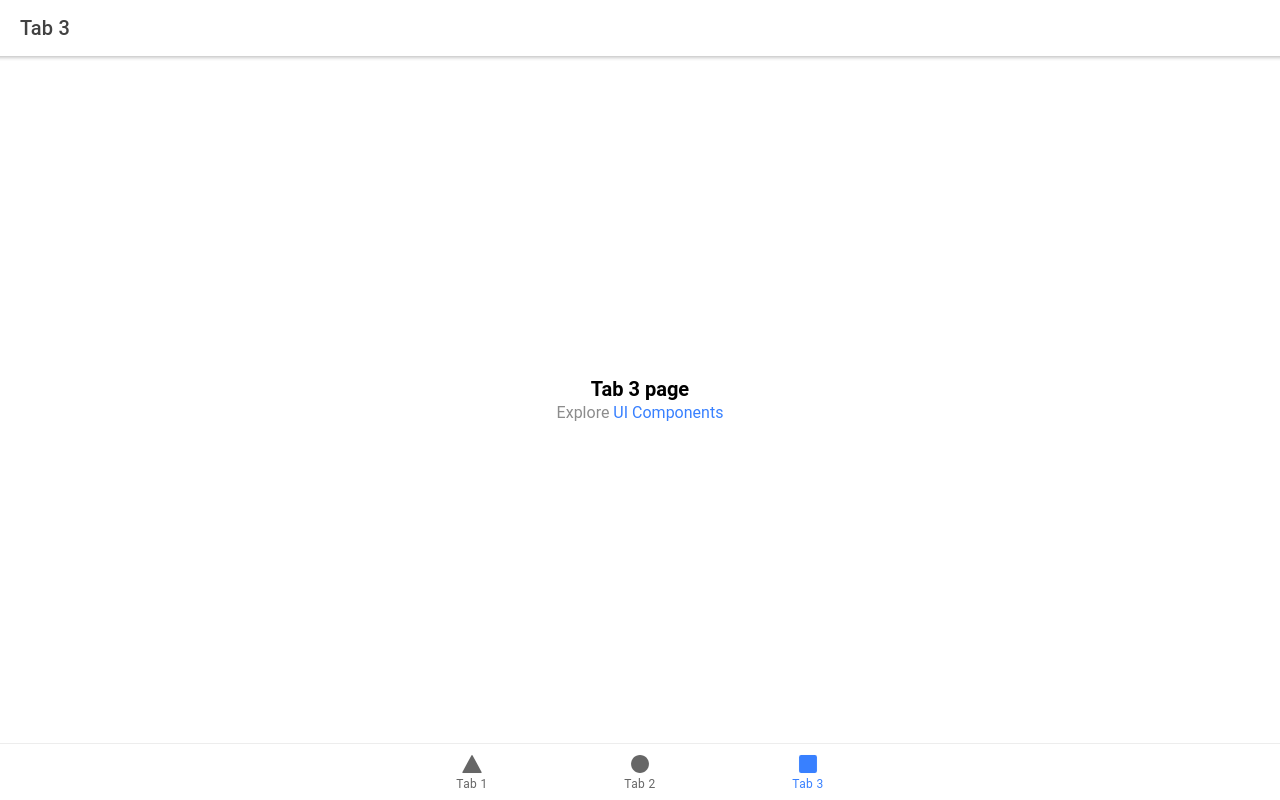
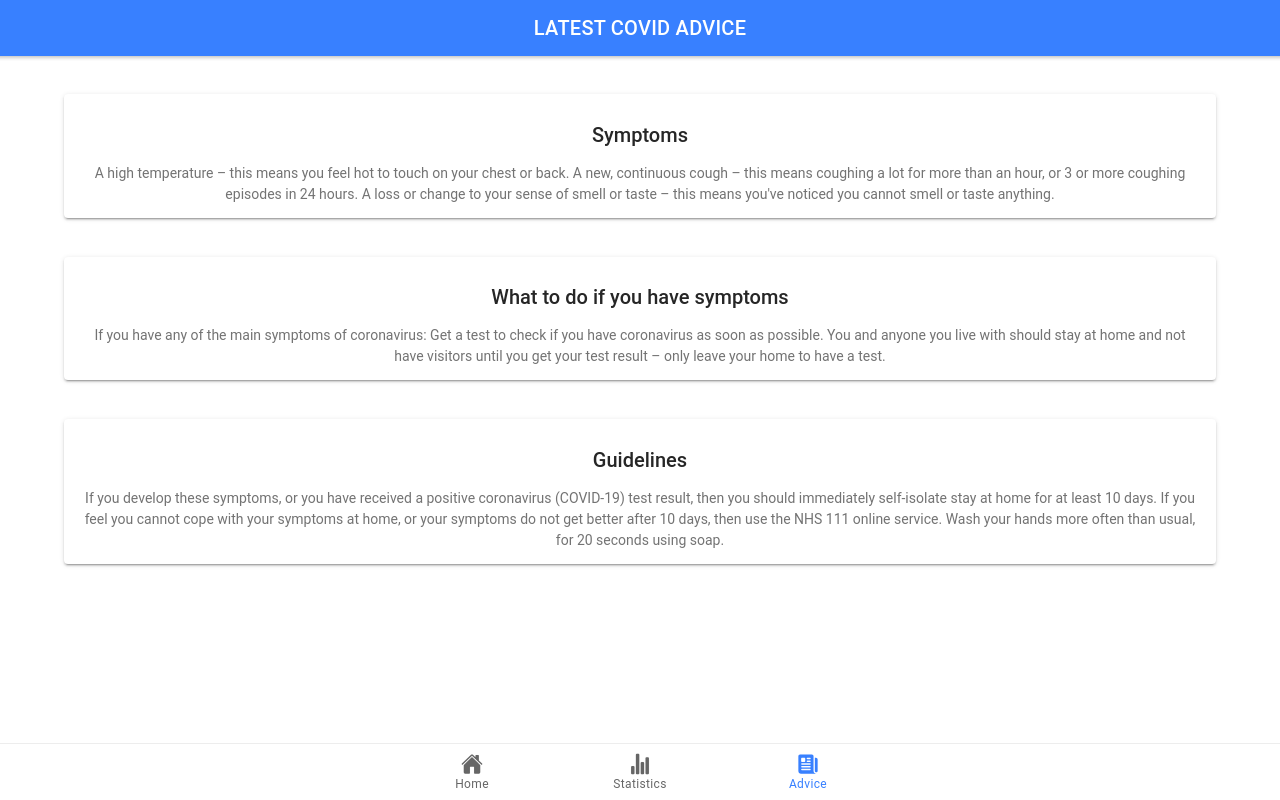
Before and after one commit to mdimran24/CovidStatTrackerApp-Bootcamp, a React (Create React App) app: page /tab3 in a window 1280 px wide. Built offline with nearby package versions, Linux system fonts and the light colour scheme.

Commit message:
First import

```diff
--- a/src/App.tsx
+++ b/src/App.tsx
@@ -7,9 +7,11 @@ import {
   IonTabBar,
   IonTabButton,
   IonTabs,
+  IonButton,
+  IonToast,
 } from '@ionic/react';
 import { IonReactRouter } from '@ionic/react-router';
-import { ellipse, square, triangle } from 'ionicons/icons';
+import { home, newspaper, statsChart,} from 'ionicons/icons';
 import Tab1 from './pages/Tab1';
 import Tab2 from './pages/Tab2';
 import Tab3 from './pages/Tab3';
@@ -53,16 +55,16 @@ const App: React.FC = () => (
         </IonRouterOutlet>
         <IonTabBar slot="bottom">
           <IonTabButton tab="tab1" href="/tab1">
-            <IonIcon icon={triangle} />
-            <IonLabel>Tab 1</IonLabel>
+            <IonIcon icon={home} />
+            <IonLabel>Home</IonLabel>
           </IonTabButton>
           <IonTabButton tab="tab2" href="/tab2">
-            <IonIcon icon={ellipse} />
-            <IonLabel>Tab 2</IonLabel>
+            <IonIcon icon={statsChart} />
+            <IonLabel>Statistics</IonLabel>
           </IonTabButton>
           <IonTabButton tab="tab3" href="/tab3">
-            <IonIcon icon={square} />
-            <IonLabel>Tab 3</IonLabel>
+            <IonIcon icon={newspaper} />
+            <IonLabel>Advice</IonLabel>
           </IonTabButton>
         </IonTabBar>
       </IonTabs>
--- a/src/pages/Tab1.css
+++ b/src/pages/Tab1.css
@@ -0,0 +1,19 @@
+ion-card {
+    margin: auto;
+    margin-top: 3%;
+    height: auto;
+    width: 90%;
+    text-align: center;
+    padding-top: 1%;
+}
+
+ion-card img {
+    display: block;
+    border-radius: 5px;
+    max-width: 100%;
+    height: auto;
+    margin:auto;
+}
+ion-title{
+    text-align: center;
+}
--- a/src/pages/Tab1.tsx
+++ b/src/pages/Tab1.tsx
@@ -1,22 +1,26 @@
-import { IonContent, IonHeader, IonPage, IonTitle, IonToolbar } from '@ionic/react';
-import ExploreContainer from '../components/ExploreContainer';
+import { IonContent, IonHeader, IonPage, IonTitle, IonToolbar, IonButton, IonCard, IonCardHeader, IonCardTitle, IonCardContent, IonImg, } from '@ionic/react';
+
 import './Tab1.css';
-
+import React from 'react';
 const Tab1: React.FC = () => {
   return (
     <IonPage>
+
       <IonHeader>
-        <IonToolbar>
-          <IonTitle>Tab 1</IonTitle>
+        <IonToolbar color="primary">
+          <IonTitle>WELCOME</IonTitle>
         </IonToolbar>
       </IonHeader>
+
       <IonContent fullscreen>
-        <IonHeader collapse="condense">
-          <IonToolbar>
-            <IonTitle size="large">Tab 1</IonTitle>
-          </IonToolbar>
-        </IonHeader>
-        <ExploreContainer name="Tab 1 page" />
+
+        <IonCard id="welcome">
+          <IonCardHeader><IonCardTitle>Welcome to the Covid App</IonCardTitle></IonCardHeader>
+          <IonCardContent>
+          Lorem ipsum dolor sit amet, consectetur adipiscing elit, sed do eiusmod tempor incididunt ut labore et dolore magna aliqua. Ut enim ad minim veniam, quis nostrud exercitation ullamco laboris nisi ut aliquip ex ea commodo consequat. Duis aute irure dolor in reprehenderit in voluptate velit esse cillum dolore eu fugiat nulla pariatur. Excepteur sint occaecat cupidatat non proident, sunt in culpa qui officia deserunt mollit anim id est laborum.
+          </IonCardContent>
+          <IonImg src="https://assets.publishing.service.gov.uk/government/uploads/system/uploads/image_data/file/104631/s960_HFS_for_Gov.uk.jpg" alt="Wash Hands" />
+        </IonCard>
       </IonContent>
     </IonPage>
   );
--- a/src/pages/Tab2.css
+++ b/src/pages/Tab2.css
@@ -0,0 +1,5 @@
+ion-grid ion-row ion-col{
+    border: solid black 1px;
+    border-collapse: collapse;
+    font-weight: bold;
+}
--- a/src/pages/Tab3.tsx
+++ b/src/pages/Tab3.tsx
@@ -1,22 +1,51 @@
-import { IonContent, IonHeader, IonPage, IonTitle, IonToolbar } from '@ionic/react';
+import { IonContent, IonHeader, IonPage, IonTitle, IonToolbar, IonCard, IonCardHeader,IonCardContent, IonCardTitle } from '@ionic/react';
 import ExploreContainer from '../components/ExploreContainer';
 import './Tab3.css';
-
+import React from 'react';
 const Tab3: React.FC = () => {
   return (
     <IonPage>
       <IonHeader>
-        <IonToolbar>
-          <IonTitle>Tab 3</IonTitle>
+        <IonToolbar color="primary">
+          <IonTitle>LATEST COVID ADVICE</IonTitle>
         </IonToolbar>
       </IonHeader>
       <IonContent fullscreen>
-        <IonHeader collapse="condense">
-          <IonToolbar>
-            <IonTitle size="large">Tab 3</IonTitle>
-          </IonToolbar>
-        </IonHeader>
-        <ExploreContainer name="Tab 3 page" />
+
+
+        <IonCard>
+          <IonCardHeader>
+            <IonCardTitle>Symptoms</IonCardTitle>
+          </IonCardHeader>
+          <IonCardContent>
+          A high temperature – this means you feel hot to touch on your chest or back.
+          A new, continuous cough – this means coughing a lot for more than an hour, or 3 or more coughing episodes in 24 hours.
+          A loss or change to your sense of smell or taste – this means you've noticed you cannot smell or taste anything.
+          </IonCardContent>
+        </IonCard>
+
+        <IonCard>
+          <IonCardHeader>
+            <IonCardTitle>What to do if you have symptoms</IonCardTitle>
+          </IonCardHeader>
+          <IonCardContent>
+          If you have any of the main symptoms of coronavirus:
+          Get a test to check if you have coronavirus as soon as possible.
+          You and anyone you live with should stay at home and not have visitors until you get your test result – only leave your home to have a test.
+          </IonCardContent>
+        </IonCard>
+
+        <IonCard>
+          <IonCardHeader>
+            <IonCardTitle>Guidelines</IonCardTitle>
+          </IonCardHeader>
+          <IonCardContent>
+          If you develop these symptoms, or you have received a positive coronavirus (COVID-19) test result, then you should immediately self-isolate stay at home for at least 10 days.
+          If you feel you cannot cope with your symptoms at home, or your symptoms do not get better after 10 days, then use the NHS 111 online service.
+          Wash your hands more often than usual, for 20 seconds using soap.
+          </IonCardContent>
+        </IonCard>
+
       </IonContent>
     </IonPage>
   );
--- a/src/theme/variables.css
+++ b/src/theme/variables.css
@@ -76,7 +76,7 @@ http://ionicframework.com/docs/theming/ */
   --ion-color-light-tint: #f5f6f9;
 }
 
-@media (prefers-color-scheme: dark) {
+@media (prefers-color-scheme: primary) {
   /*
    * Dark Colors
    * -------------------------------------------
```
Also changed, not shown: 1 other file (tests, documents, lock files or other folders).
